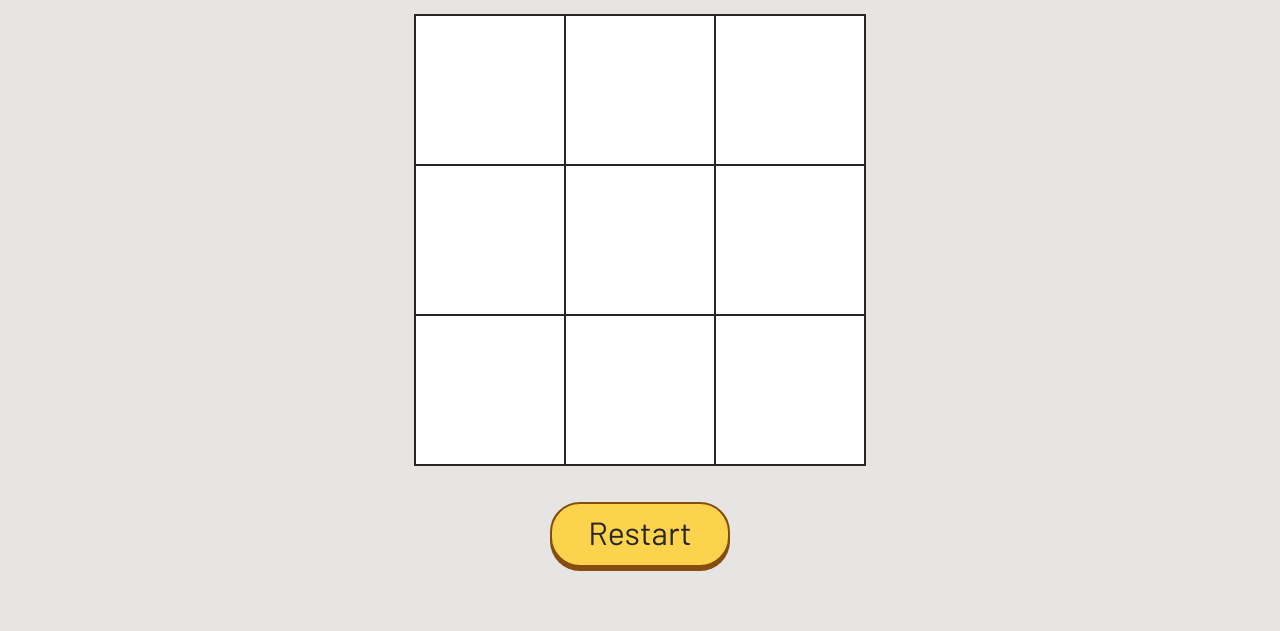
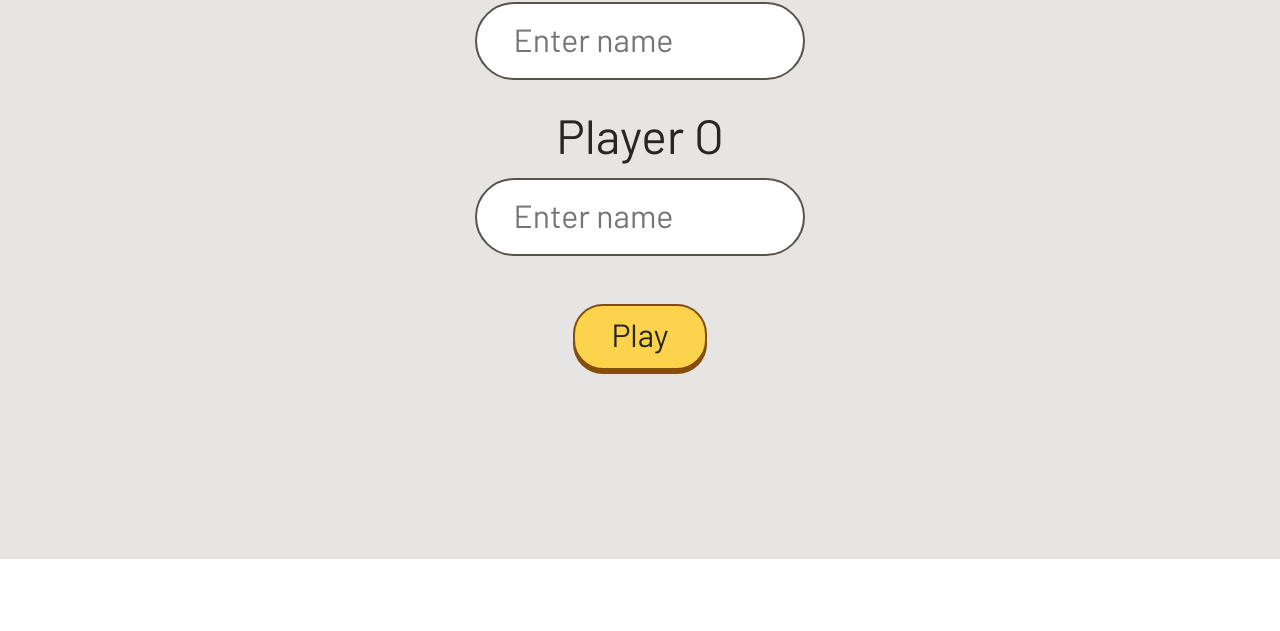
Before and after one commit to davidagredano/tic-tac-toe, a plain HTML site: page index.html in a window 1280 px wide. Shown: the part 241-872 px from the top of the page. After the commit the page ends 800 px from the top, so only its background shows below. Drawn offline with Linux system fonts and the light colour scheme.

Commit message:
Layout the UI to allow players to put in their names

```diff
--- a/index.html
+++ b/index.html
@@ -21,6 +21,23 @@
     </header>
 
     <main class="main">
+      <!-- Input names form -->
+      <form action="post" class="form">
+        <div class="field-group">
+          <div class="field">
+            <label class="label" for="player-x-name">Player X</label>
+            <input class="input" id="player-x-name" placeholder="Enter name" />
+          </div>
+          <div class="field">
+            <label class="label" for="player-o-name">Player O</label>
+            <input class="input" id="player-o-name" placeholder="Enter name" />
+          </div>
+        </div>
+        <button class="btn" type="submit">Play</button>
+      </form>
+
+      <!-- Game -->
+      <div class="game hidden">
         <h2 class="display">·</h2>
         <div class="grid">
           <button class="cell" data-index="0"></button>
@@ -33,7 +50,8 @@
           <button class="cell" data-index="7"></button>
           <button class="cell" data-index="8"></button>
         </div>
-      <button class="restart-btn">Restart</button>
+        <button class="btn" type="button">Restart</button>
+      </div>
     </main>
   </body>
 </html>
--- a/style.css
+++ b/style.css
@@ -3,6 +3,7 @@
   --color-primary-50: #fffbeb;
   --color-primary-800: #854d0e;
   --color-neutral: #e7e5e4;
+  --color-neutral-600: #57534e;
   --color-neutral-800: #292524;
 
   --font-primary: "Barlow", sans-serif;
@@ -33,15 +34,56 @@
 .main {
   background: var(--color-neutral);
   flex: 1;
+  /* display: flex;
+  flex-direction: column;
+  align-items: center; */
+  padding: 36px 12vw 64px;
+}
+
+.game {
   display: flex;
   flex-direction: column;
   align-items: center;
+}
+
+.form {
+  display: flex;
+  flex-direction: column;
+  align-items: center;
+}
+
+.field-group {
+  display: flex;
+  flex-direction: column;
   gap: 36px;
-  padding: 36px 12vw 64px;
+}
+
+.field {
+  display: flex;
+  flex-direction: column;
+  align-items: center;
+  gap: 24px;
+}
+
+.label {
+  margin: 0;
+  color: var(--color-neutral-800);
+  font: 400 clamp(2rem, 8vw, 3rem) / 80% var(--font-primary);
+}
+
+.input {
+  color: var(--color-neutral-800);
+  font: 400 clamp(1.5rem, 5vw, 2rem) / 80% var(--font-primary);
+  padding: clamp(12px, 2.5vw, 16px) clamp(28px, 4vw, 36px)
+    clamp(16px, 3vw, 20px);
+  border: 2px solid var(--color-neutral-600);
+  /* border: none; */
+  border-radius: 50px;
+  max-width: 14ch;
 }
 
 .display {
-  margin: 0;
+  margin: 0 0 40px;
   color: var(--color-neutral-800);
   font: 400 clamp(2rem, 8vw, 3rem) / 80% var(--font-primary);
 }
@@ -69,23 +111,28 @@
   cursor: pointer;
 }
 
-.restart-btn {
-  background: var(--color-primary);
+.btn {
+  display: flex;
+  justify-content: center;
+  align-items: center;
+  margin-top: 48px;
+  padding: clamp(12px, 2.5vw, 16px) clamp(28px, 4vw, 36px)
+    clamp(16px, 3vw, 20px);
   border: 2px solid var(--color-primary-800);
   border-radius: 30px;
   box-shadow: 0 4px 0 var(--color-primary-800);
+  background: var(--color-primary);
   color: var(--color-neutral-800);
   font: 400 clamp(1.5rem, 5vw, 2rem) / 80% var(--font-primary);
-  padding: clamp(12px, 2.5vw, 16px) clamp(28px, 4vw, 36px)
-    clamp(16px, 3vw, 20px);
-  display: flex;
-  justify-content: center;
-  align-items: center;
   transition: transform 0.2s, box-shadow 0.2s;
 }
 
-.restart-btn:hover {
+.btn:hover {
   transform: translate(0, 4px);
   box-shadow: 0 0 0 var(--color-primary-800);
   cursor: pointer;
 }
+
+.hidden {
+  display: none;
+}
```
Lines whose indentation alone changed are shown as unchanged.
